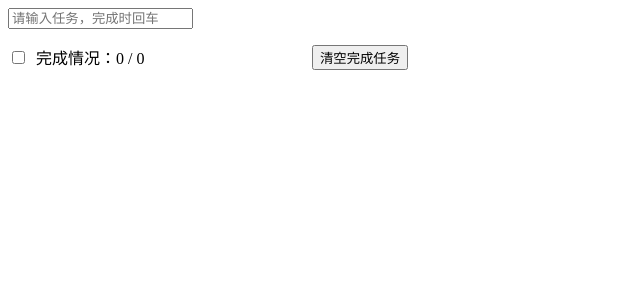
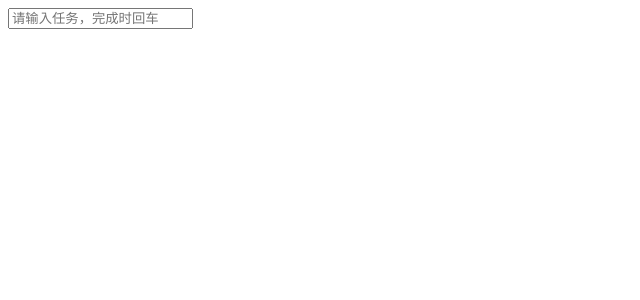
Before and after one commit to skylar2826/NotePad, a Vue app: page / in a window 1280 px wide. Shown: the top 300 px of the page, without its empty margins (0-640 px from the left). Built offline with nearby package versions, Linux system fonts and the light colour scheme.

Commit message:
feat: WHYFB-775 优化footer设计：无任务时不展示

```diff
--- a/src/views/pages/note-pad/_components_/footer.vue
+++ b/src/views/pages/note-pad/_components_/footer.vue
@@ -1,10 +1,10 @@
 <template>
-  <div class="footer">
+  <div class="footer" v-show="totalTaskNum">
     <div>
       <input type="checkbox" v-model="selectAll" />
       <span
-        >&nbsp;&nbsp;完成情况：{{ doneTasks }} /
-        {{ totalTask }}</span
+        >&nbsp;&nbsp;完成情况：{{ doneTasksNum }} /
+        {{ totalTaskNum }}</span
       >
     </div>
     <button @click="clearTaskDoneList">清空完成任务</button>
@@ -16,10 +16,10 @@ export default {
   name: "Footer",
   inject: ['selectAllTask', 'getTaskTotal', 'getDoneTaskTotal', 'clearTaskDoneList'],
   computed: {
-    totalTask() {
+    totalTaskNum() {
       return this.getTaskTotal()
     },
-    doneTasks() {
+    doneTasksNum() {
       return this.getDoneTaskTotal();
     },
     selectAll: {
@@ -27,7 +27,7 @@ export default {
         this.selectAllTask(isSelected);
       },
       get() {
-        return this.totalTask && this.doneTasks === this.totalTask;
+        return this.totalTaskNum.length && this.doneTasksNum === this.totalTaskNum;
       }
     }
   },
```
